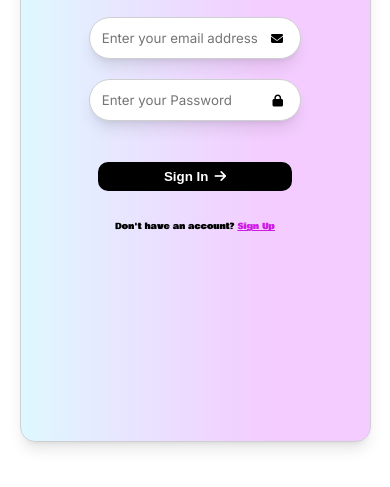
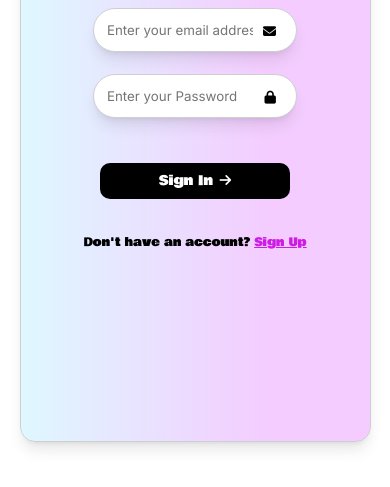
Before and after one commit to aaronwrites/kanbanit-app, a website: page public/signin.html in a window 390 px wide. Shown: the part 339-826 px from the top of the page. Drawn offline with nearby package versions, Linux system fonts and the light colour scheme.

Commit message:
Fixed inconsistencies in font size in mobile

```diff
--- a/public/signup.css
+++ b/public/signup.css
@@ -107,7 +107,8 @@ h1, h2 {
     border-radius: 10px;
     border: none;
     padding: .6rem;
-    font-weight: bold;
+    /* font-weight: bold; */
+    font-family: 'Bowlby One';
 }
 
 .sub {
@@ -116,32 +117,6 @@ h1, h2 {
 
 .signin {
     color: #CD1DE4;
-}
-
-@media (max-width: 1440px) {
-    html {
-        font-size: 12px;
-    }
-    body {
-        grid-template-columns: 1fr;
-    }
-    .right-illustration {
-        display: none;
-    }
-
-    .left {
-        width: 90vw;
-        height: 90vh;
-        max-width: 500px;
-    }
-    .input > input {
-        width: 90%;
-        padding-right: 3.3rem;
-    }
-    .input > i {
-        top: 1.3rem;
-        right: 2.5rem;
-    }
 }
 
 .toast-popup {
@@ -209,3 +184,32 @@ h1, h2 {
         width: 0%;
     }
 }
+
+
+@media (max-width: 1440px) {
+    html {
+        font-size: 13px;
+    }
+    body {
+        grid-template-columns: 1fr;
+    }
+    .right-illustration {
+        display: none;
+    }
+    .sub {
+        font-size: 0.9rem;
+    }
+    .left {
+        width: 90vw;
+        height: 90vh;
+        max-width: 500px;
+    }
+    .input > input {
+        width: 90%;
+        padding-right: 3.3rem;
+    }
+    .input > i {
+        top: 1.3rem;
+        right: 2.5rem;
+    }
+}
```
